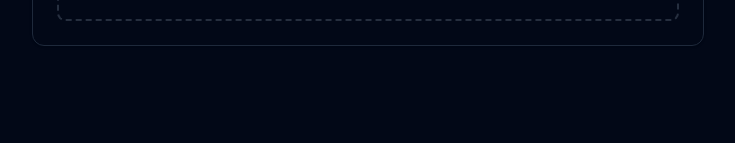
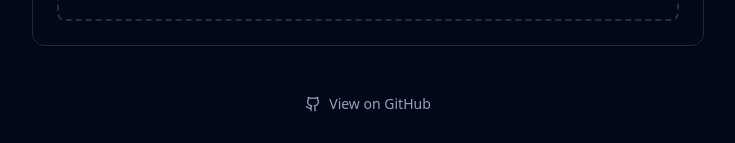
Before and after one commit to neoKushan/SPARK, a React (Vite) app: page / in a window 1280 px wide. Shown: the part 1502-1645 px from the top of the page, without its empty margins (272-1007 px from the left). Before the commit the page ends 1580 px from the top, so only its background shows below. Built offline with nearby package versions, Linux system fonts and the light colour scheme.

Commit message:
Add GitHub link to landing page

```diff
--- a/src/components/upload/CsvUploader.tsx
+++ b/src/components/upload/CsvUploader.tsx
@@ -1,5 +1,5 @@
 import { useCallback, useState } from 'react';
-import { Upload, FileText, AlertCircle, CheckCircle, ExternalLink, ChevronDown, ChevronUp, Sparkles, Shield, Calculator } from 'lucide-react';
+import { Upload, FileText, AlertCircle, CheckCircle, ExternalLink, ChevronDown, ChevronUp, Sparkles, Shield, Calculator, Github } from 'lucide-react';
 import { Card, CardContent, CardDescription, CardHeader, CardTitle } from '@/components/ui/card';
 import { Button } from '@/components/ui/button';
 import { Input } from '@/components/ui/input';
@@ -419,6 +419,19 @@ export function CsvUploader() {
         )}
       </CardContent>
     </Card>
+
+    {/* GitHub Link */}
+    <div className="flex justify-center pt-6">
+      <a
+        href="https://github.com/neoKushan/SPARK"
+        target="_blank"
+        rel="noopener noreferrer"
+        className="flex items-center gap-2 text-sm text-muted-foreground hover:text-primary transition-colors"
+      >
+        <Github className="w-4 h-4" />
+        View on GitHub
+      </a>
+    </div>
     </div>
   );
 }
```
